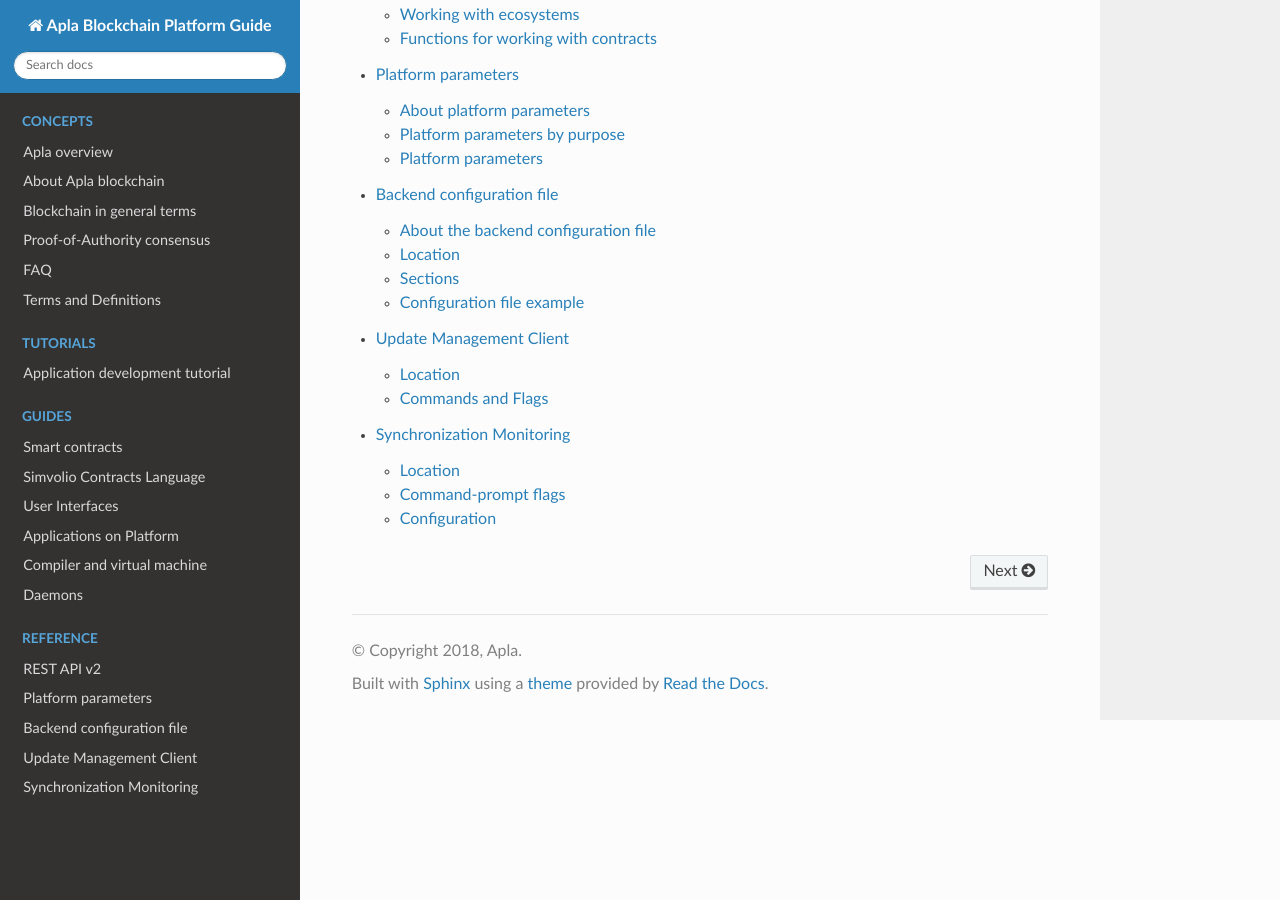
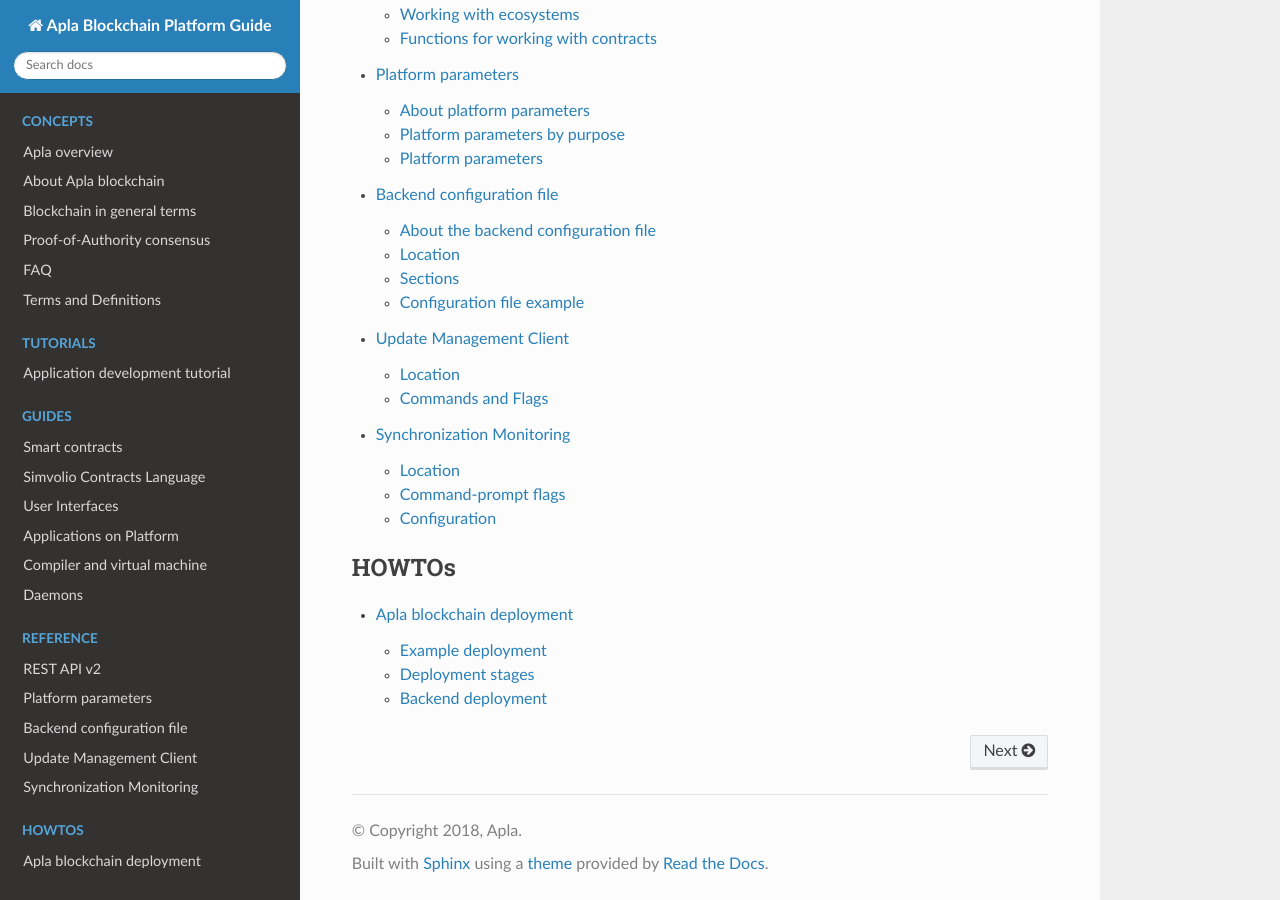
Before and after one commit to AplaProject/apla-docs-en, a Sphinx documentation site: the page built from source/index.rst, in a window 1280 px wide and 900 px high, scrolled down 3479 px. Built offline with Sphinx 7.4.7 and the Read the Docs theme 2.0.0, drawn with Linux system fonts in a browser that asks for light colours; some of the changed lines change nothing that is shown.

Commit message:
backend deployment instructions

```diff
--- /dev/null
+++ b/source/howtos/deployment.rst
@@ -0,0 +1,447 @@
+Apla blockchain deployment
+^^^^^^^^^^^^^^^^^^^^^^^^^^
+
+This howto shows how to deploy your own blockchain network.
+
+.. todo::
+
+    If you want to join the Apla blockchain network, see FIXME
+
+
+Example deployment
+##################
+
+This guide deploys the example blockchain network of three nodes.
+
+The network has three nodes:
+
+    - Node 1 is the first node in the blockchain network. It can generate new blocks and send transactions from the clients connected to it.
+
+    - Node 2 is an extra validating node. It can generate new blocks and send transactions from the clients connected to it.
+
+    - Node 3 is an extra node. It cannot generate new blocks but can send transactions from the clients connected to it.
+
+Nodes are deployed in this configuration:
+
+    - Each node will use its own instance of PostgreSQL database system.
+
+    - Each node will use its own instance of Centrifugo service.
+
+    - The go-apla services will be deployed on the same host with other backend components.
+
+
+Addresses and ports used by nodes are described in the following table:
+
+.. list-table::
+   :header-rows: 1
+   :widths: auto
+
+   * - Node
+     - Component
+     - IP and Port
+   * - 1
+     - PostgreSQL
+     - 127.0.0.1:5432
+   * - 1
+     - Centrifugo
+     - 10.10.99.1:8000
+   * - 1
+     - go-apla (TCP-server)
+     - 10.10.99.1:7078
+   * - 1
+     - go-apla (API-server)
+     - 10.10.99.1:7079
+   * - 2
+     - PostgreSQL
+     - 127.0.0.1:5432
+   * - 2
+     - Centrifugo
+     - 10.10.99.2:8000
+   * - 2
+     - go-apla (TCP-server)
+     - 10.10.99.2:7078
+   * - 2
+     - go-apla (API-server)
+     - 10.10.99.2:7079
+   * - 3
+     - PostgreSQL
+     - 127.0.0.1:5432
+   * - 3
+     - Centrifugo
+     - 10.10.99.3:8000
+   * - 3
+     - go-apla (TCP-server)
+     - 10.10.99.3:7078
+   * - 3
+     - go-apla (API-server)
+     - 10.10.99.3:7079
+
+
+Deployment stages
+#################
+
+Your own blockchain network must be deployed in several stages:
+
+.. todo::
+
+    Links
+
+1. Backend depolyment
+
+    1. Deploying the first node
+    2. Deploying other nodes
+
+2. Frontend deployment
+
+    1. Deploying the frontend
+
+3. Blockchain network configuration
+
+    1. Creating the founder's account
+    2. Importing apps, roles, and templates
+    3. Adding first node to the list of nodes
+
+4. Adding extra validating nodes
+
+    1. Creating the node owner's account
+    2. Adding the validating node via voting
+
+
+Backend deployment
+##################
+
+Deploying the first node
+========================
+
+.. _dependencies:
+
+Dependencies and environment setup
+----------------------------------
+
+sudo
+""""
+
+All commands for Debian 9 must be run as a non-root user. But some system commands need superuser privileges to be executed. By default, sudo is not installed on Debian 9, and you must install it first.
+
+1) Become the root superuser.
+
+.. code-block:: bash
+
+    su -
+
+
+2) Upgrade your system.
+
+.. code-block:: bash
+
+    apt update -y && apt upgrade -y && apt dist-upgrade -y
+
+3) Install sudo.
+
+.. code-block:: bash
+
+    apt install sudo -y
+
+
+4) Add your user to the sudo group.
+
+.. code-block:: bash
+
+    usermod -a -G sudo user
+
+5) After the reboot, the changes take effect.
+
+
+Go language
+"""""""""""
+
+Install Go as described in the [official documentation](https://golang.org/doc/install#tarball).
+
+
+1) Download the latest stable version of Go (1.11.2) from the [official site](https://golang.org/dl/) or via the command line:
+
+.. code-block:: bash
+
+    wget https://dl.google.com/go/go1.11.2.linux-amd64.tar.gz
+
+2) Extract the package to `/usr/local`.
+
+.. code-block:: bash
+
+    tar -C /usr/local -xzf go1.11.2.linux-amd64.tar.gz
+
+
+3) Add ``/usr/local/go/bin`` to the PATH environment variable (either to ``/etc/profile`` or ``$HOME/.profile``).
+
+.. code-block:: bash
+
+    export PATH=$PATH:/usr/local/go/bin
+
+
+4) For changes to take effect, ``source`` this file. For example:
+
+.. code-block:: bash
+
+    source $HOME/.profile
+
+
+5) Remove the temporary file:
+
+.. code-block:: bash
+
+    rm go1.11.2.linux-amd64.tar.gz
+
+
+PostgreSQL
+""""""""""
+
+1) Install PostgreSQL and psql:
+
+.. code-block:: bash
+
+    sudo apt install -y postgresql
+
+
+Centrifugo
+""""""""""
+
+1) Download Centrifugo version 1.7.9 from [GitHub](https://github.com/centrifugal/centrifugo/releases/) or via command line:
+
+
+.. code-block:: bash
+
+    wget https://github.com/centrifugal/centrifugo/releases/download/v1.7.9/centrifugo-1.7.9-linux-amd64.zip \
+    && unzip centrifugo-1.7.9-linux-amd64.zip \
+    && mkdir centrifugo \
+    && mv centrifugo-1.7.9-linux-amd64/* centrifugo/
+
+
+2) Remove temporary files:
+
+.. code-block:: bash
+
+    rm -R centrifugo-1.7.9-linux-amd64 \
+    && rm centrifugo-1.7.9-linux-amd64.zip
+
+
+Directories
+"""""""""""
+
+For Debian 9 OS, it is recommended to store all software used by Apla blockchain platform in a separate directory.
+
+In this guide, we will use `/opt/apla` directory, but you can use any directory. In this case, change all commands and configuration files accordingly.
+
+1) Make a directory for Apla:
+
+.. code-block:: bash
+
+    sudo mkdir /opt/apla
+
+2) Make your user the owner of this directory:
+
+.. code-block:: bash
+
+    sudo chown user /opt/apla/
+
+3) Make subdirectories for Centrifugo, go-apla, frontend, apps and node data. In this guide, all node data is stored in the directories with ``nodeX`` name, where ``X`` is the node number. Depending on which node you are deploying, this will be ``node1`` for node 1, ``node2`` for node 2, and so on.
+
+.. code-block:: bash
+
+    mkdir /opt/apla/go-apla \
+    mkdir /opt/apla/go-apla/node1 \
+    mkdir /opt/apla/centrifugo \
+    mkdir /opt/apla/apps \
+    mkdir /opt/apla/apla-front
+
+
+.. _database:
+
+Creating the database
+---------------------
+
+1) Change user's password postgres to Apla's default. You can set your own password, but then you also must change it in the node configuration file config.toml.
+
+.. code-block:: bash
+
+    sudo -u postgres psql -c "ALTER USER postgres WITH PASSWORD 'apla'"
+
+
+2) Create a node current state database, for example 'apladb':
+
+.. code-block:: bash
+
+    sudo -u postgres psql -c "CREATE DATABASE apladb"
+
+.. _centrifugo:
+
+Configuring Centrifugo
+----------------------
+
+1) Create Centrifugo configuration file:
+
+.. code-block:: bash
+
+    echo '{"secret":"CENT_SECRET"}' > /opt/apla/centrifugo/config.json
+
+You can set your own "secret", but then you also must change it in the node configuration file config.toml.
+
+.. _go-apla-install:
+
+Installing go-apla
+------------------
+
+.. _latest release of go-apla: https://github.com/AplaProject/go-apla/releases
+.. _default Go workspace: https://golang.org/doc/code.html#Workspaces
+
+1) Download and build the `latest release of go-apla`_ from GitHub:
+
+.. code-block:: bash
+
+    go get -v github.com/AplaProject/go-apla
+
+2) Copy the go-apla binary to the ``/opt/apla/go-apla`` directory. If you use the `default Go workspace`_ then the binary is located in the ``$HOME/go/bin`` directory:
+
+.. code-block:: bash
+
+    cp $HOME/go/bin/go-apla /opt/apla/go-apla
+
+
+Configuring the first node
+--------------------------
+
+1) Create the node 1 configuration file:
+
+.. code-block:: bash
+
+    /opt/apla/go-apla/go-apla config \
+        --dataDir=/opt/apla/go-apla/node1 \
+        --dbName=apladb \
+        --centSecret="CENT_SECRET" --centUrl=http://10.10.99.1:8000 \
+        --httpHost=10.10.99.1 \
+        --httpPort=7079 \
+        --tcpHost=10.10.99.1 \
+        --tcpPort=7078
+
+4) Generate node 1 keys:
+
+.. code-block:: bash
+
+    /opt/apla/go-apla/go-apla generateKeys \
+        --config=/opt/apla/go-apla/node1/config.toml
+
+5) Generate the first block:
+
+.. note::
+
+    If you are creating your own blockchain network. you must use the ``--test=true`` option. Otherwise you will not be able to create new accounts.
+
+.. code-block:: bash
+
+    /opt/apla/go-apla/go-apla generateFirstBlock \
+        --config=/opt/apla/go-apla/node1/config.toml \
+        --test=true
+
+6) Initialize the database:
+
+.. code-block:: bash
+
+    /opt/apla/go-apla/go-apla initDatabase \
+        --config=/opt/apla/go-apla/node1/config.toml
+
+
+Starting the first node backend
+-------------------------------
+
+.. _services: https://wiki.debian.org/systemd/Services
+
+To start the first node backend, you must start two services:
+
+-   centrifugo
+-   go-apla
+
+If you did not create these as `services`_, you can just execute binary files from their directories in different consoles.
+
+1) Run centrifugo:
+
+.. code-block:: bash
+
+    /opt/apla/centrifugo/centrifugo \
+        -a 10.10.99.1 -p 8000 \
+        --config /opt/apla/centrifugo/config.json
+
+
+2) Run go-apla:
+
+.. code-block:: bash
+
+    /opt/apla/go-apla/go-apla start \
+        --config=/opt/apla/go-apla/node1/config.toml
+
+
+Deploying additional nodes
+==========================
+
+All other nodes are deployed like the first node with three differences:
+
+- You do not need to generate the first block. Instead, it must be copied to the node data directory from node 1.
+- The node must be configured to download blocks from node 1 via ``--nodesAddr`` option.
+- The node must be configured to use its own addresses and ports.
+
+
+Follow this sequence of actions:
+
+    1. :ref:`dependencies`
+    2. :ref:`database`
+    3. :ref:`centrifugo`
+    4. :ref:`go-apla-install`
+
+
+    5. Create the node 2 configuration file:
+
+        .. code-block:: bash
+
+            /opt/apla/go-apla/go-apla config \
+                --dataDir=/opt/apla/go-apla/node2 \
+                --dbName=apladb \
+                --centSecret="CENT_SECRET" --centUrl=http://10.10.99.2:8000 \
+                --httpHost=10.10.99.2 \
+                --httpPort=7079 \
+                --tcpHost=10.10.99.2 \
+                --tcpPort=7078 \
+                --nodesAddr=10.10.99.1
+
+    6. Copy the first block file to Node 2. For example, you can do it via ``scp`` on Node 2:
+
+        .. code-block:: bash
+
+            scp user@10.10.99.1:/opt/apla/go-apla/node1/1block /opt/apla/go-apla/node2/
+
+
+    7. Generate node 2 keys:
+
+        .. code-block:: bash
+
+            /opt/apla/go-apla/go-apla generateKeys \
+                --config=/opt/apla/go-apla/node2/config.toml
+
+    8. Initialize the database:
+
+        .. code-block:: bash
+
+            ./go-apla initDatabase --config=node2/config.toml
+
+    9. Run centrifugo:
+
+        .. code-block:: bash
+
+            /opt/apla/centrifugo/centrifugo \
+                -a 10.10.99.2 -p 8000 \
+                --config /opt/apla/centrifugo/config.json
+
+
+    10. Run go-apla:
+
+        .. code-block:: bash
+
+            /opt/apla/go-apla/go-apla start \
+                --config=/opt/apla/go-apla/node2/config.toml
--- a/source/index.rst
+++ b/source/index.rst
@@ -84,5 +84,6 @@
    :maxdepth: 2
    :caption: HOWTOs
 
+   howtos/deployment.rst
 
 .. todolist::
```
